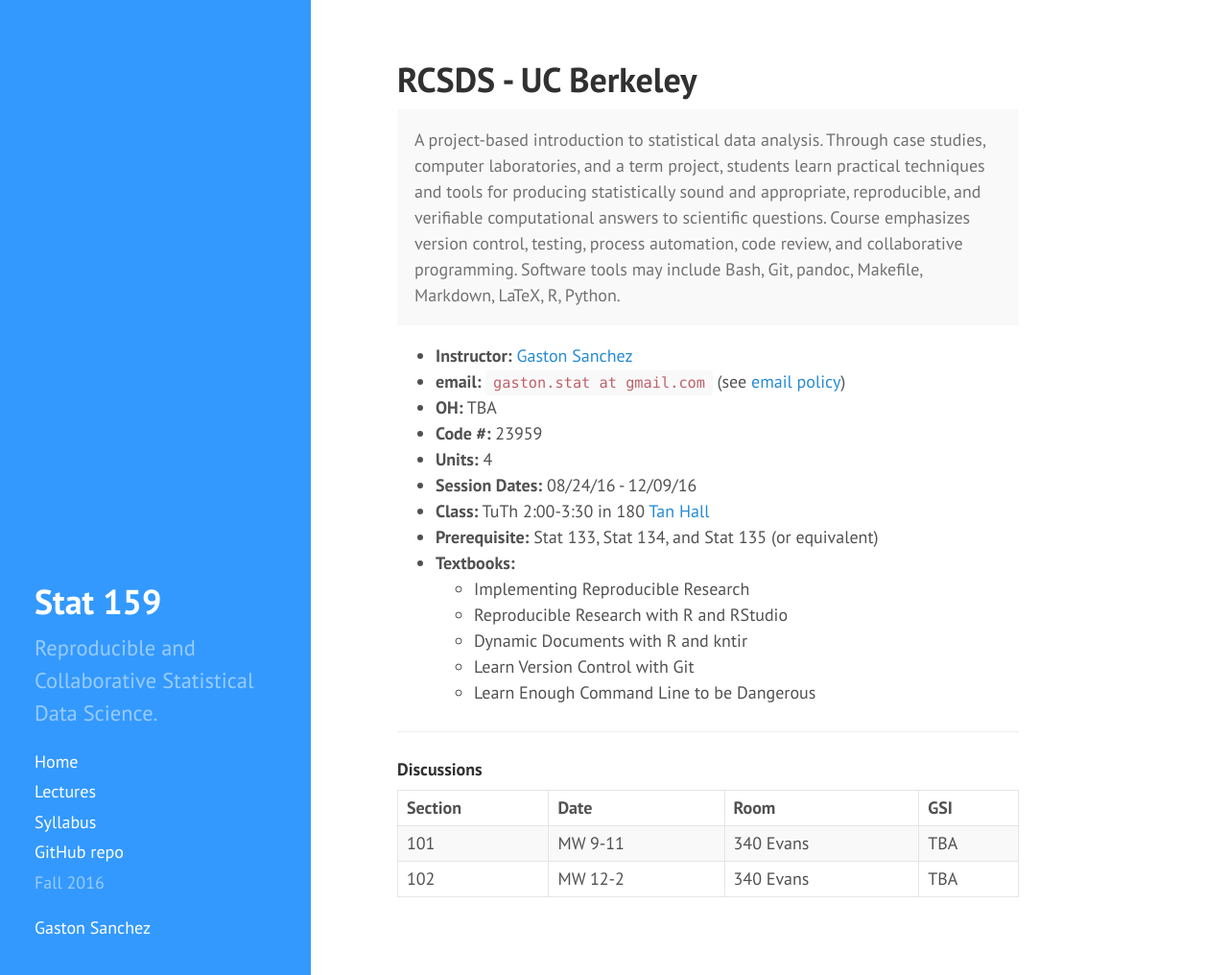
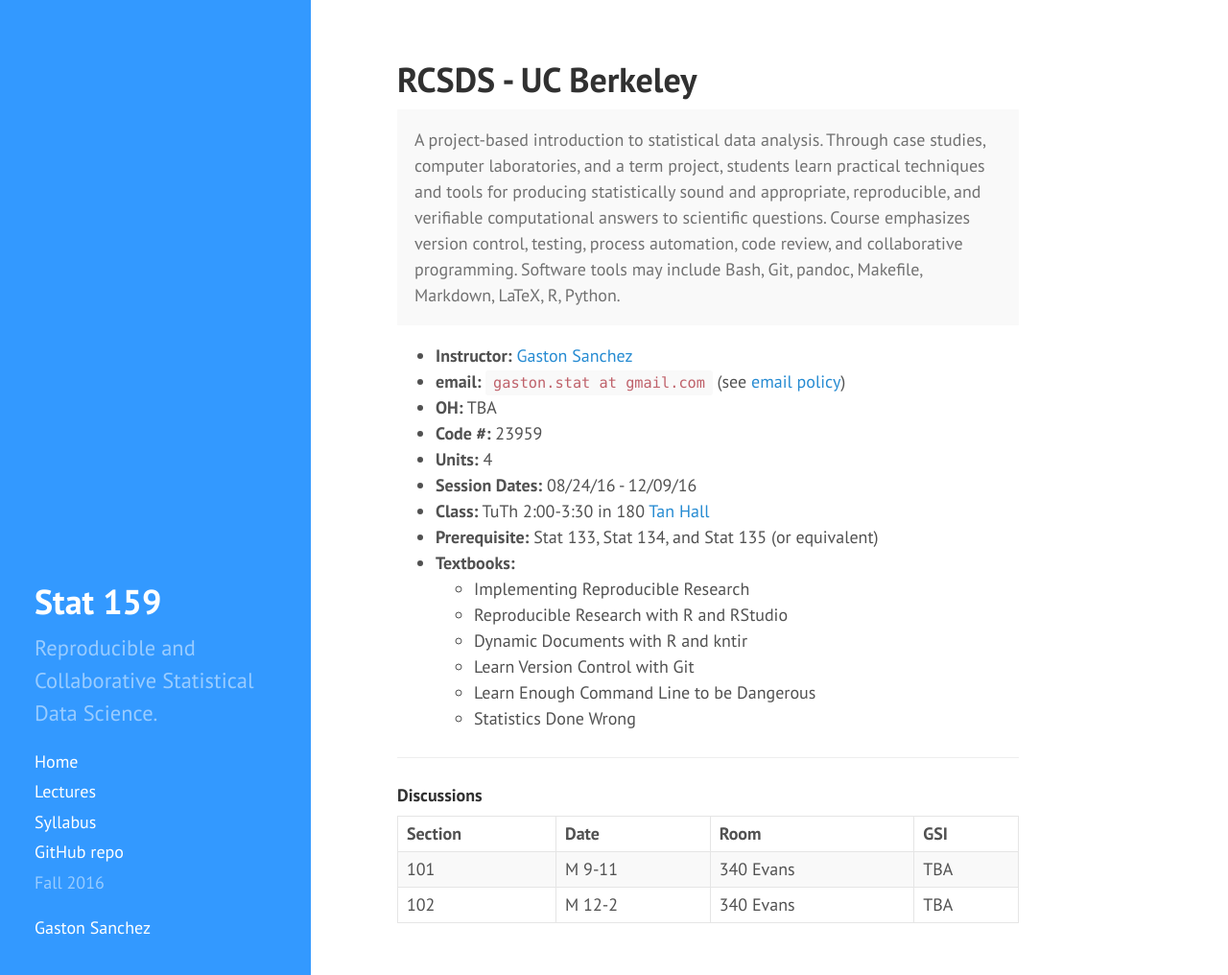
Before and after one commit to gastonstat/relic-stat159, a Jekyll site: the page built from index.html, in a window 1280 px wide and 1016 px high. Shown: the whole window at 96% size. Built offline with Jekyll 4.4.1, drawn with Linux system fonts in a browser that asks for light colours; nearby versions of some CDN libraries; the list of posts is cut into pages by our own code.

Commit message:
index: lab sections just on Mondays

```diff
--- a/index.html
+++ b/index.html
@@ -25,6 +25,7 @@ title: Home
       <li>Dynamic Documents with R and kntir</li>
       <li>Learn Version Control with Git</li>
       <li>Learn Enough Command Line to be Dangerous</li>
+      <li>Statistics Done Wrong</li>
     </ul>
   </li>
 </ul>
@@ -45,13 +46,13 @@ title: Home
   <tbody>
     <tr>
       <td>101</td>
-      <td>MW 9-11</td>
+      <td>M 9-11</td>
       <td>340 Evans</td>
       <td>TBA</td>
     </tr>
     <tr>
       <td>102</td>
-      <td>MW 12-2</td>
+      <td>M 12-2</td>
       <td>340 Evans</td>
       <td>TBA</td>
     </tr>
```
